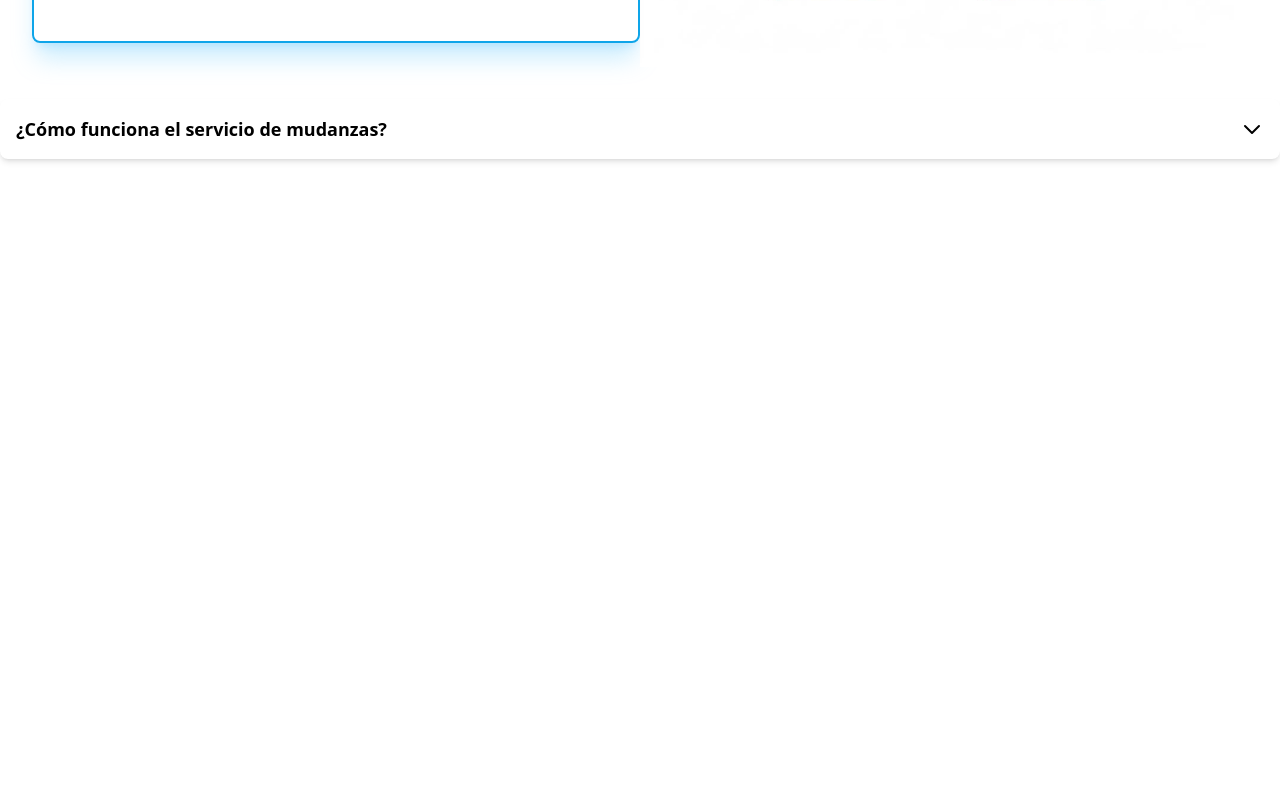
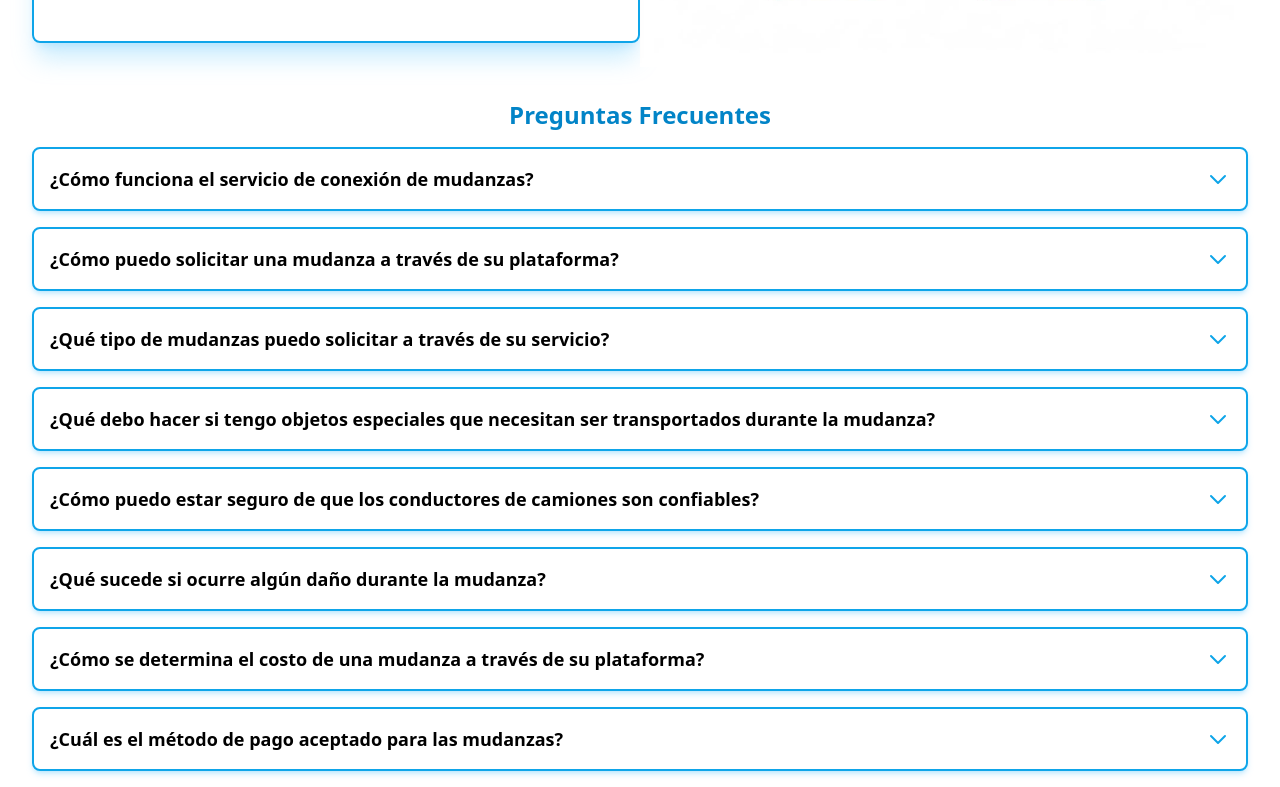
Before and after one commit to MudameProject/MudameFront, a React (Vite) app: page / in a window 1280 px wide. Shown: the part 2005-2792 px from the top of the page. Before the commit the page ends 2180 px from the top, so only its background shows below. Built offline with nearby package versions, Linux system fonts and the light colour scheme.

Commit message:
FAQ terminado

```diff
--- a/src/Components/FAQ.jsx
+++ b/src/Components/FAQ.jsx
@@ -6,15 +6,15 @@ function FAQ({ question, answer }) {
   const toggleOpen = () => setIsOpen(!isOpen);
 
   return (
-    <div className="bg-white rounded-lg shadow-md p-4 mb-4">
+    <div className="bg-white rounded-lg transition-all duration-500 ease-in-out shadow-md shadow-sky-300/40 border-solid border-2 border-sky-500 p-4 mb-4 select-none xs:mx-8">
       <div
         onClick={toggleOpen}
         className="cursor-pointer flex justify-between items-center"
       >
-        <h3 className="text-lg font-semibold">{question}</h3>
+        <h3 className="text-lg font-semibold font-sans subpixel-antialiased">{question}</h3>
         <svg
           xmlns="http://www.w3.org/2000/svg"
-          className={`h-6 w-6 transform transition-transform duration-300 ${
+          className={`h-6 w-6 transform transition-transform duration-300 text-sky-500 ${
             isOpen ? "rotate-180" : ""
           }`}
           fill="none"
@@ -31,7 +31,7 @@ function FAQ({ question, answer }) {
       </div>
 
       <div className={`mt-2 ${isOpen ? "block" : "hidden"}`}>
-        <p className="text-gray-600">{answer}</p>
+        <p className="text-gray-600 subpixel-antialiased break-words">{answer}</p>
       </div>
     </div>
   );
@@ -40,14 +40,56 @@ function FAQ({ question, answer }) {
 export default function FAQList() {
   const faqs = [
     {
-      question: "¿Cómo funciona el servicio de mudanzas?",
+      question: "¿Cómo funciona el servicio de conexión de mudanzas?",
       answer:
-        "El servicio de mudanzas incluye embalaje, transporte seguro y descarga en el destino final. Nuestro equipo profesional se encargará de todo el proceso.",
+        "Nuestro servicio funciona como un intermediario entre usuarios que necesitan realizar una mudanza y conductores de camiones disponibles. Los usuarios publican los detalles de su mudanza y los conductores interesados pueden ofrecer sus servicios.",
+    },
+    {
+      question: "¿Cómo puedo solicitar una mudanza a través de su plataforma?",
+      answer:
+        "Es fácil. Solo necesitas crear una cuenta gratuita en nuestra plataforma, publicar los detalles de tu mudanza (fecha, ubicación, tamaño, etc.) y esperar a que los conductores interesados te contacten con sus ofertas.",
+    },
+    {
+      question:
+        "¿Qué tipo de mudanzas puedo solicitar a través de su servicio?",
+      answer:
+        "Nuestro servicio puede ayudarte con todo tipo de mudanzas, desde pequeños traslados dentro de la ciudad hasta mudanzas a larga distancia.",
+    },
+    {
+      question:
+        "¿Qué debo hacer si tengo objetos especiales que necesitan ser transportados durante la mudanza?",
+      answer:
+        "En la descripción de tu mudanza, puedes proporcionar detalles sobre cualquier objeto especial que necesite ser transportado. Los conductores interesados podrán ofrecerte soluciones específicas para manejar esos objetos.",
+    },
+    {
+      question:
+        "¿Cómo puedo estar seguro de que los conductores de camiones son confiables?",
+      answer:
+        "Todos los conductores en nuestra plataforma están verificados y cuentan con calificaciones de otros usuarios. Puedes revisar las calificaciones y comentarios de otros clientes antes de elegir un conductor para tu mudanza.",
+    },
+    {
+      question: "¿Qué sucede si ocurre algún daño durante la mudanza?",
+      answer:
+        "Trabajamos para garantizar que todas las mudanzas se realicen de manera segura, pero en caso de algún daño, contamos con un proceso de reclamación para resolver cualquier problema de manera justa y rápida.",
+    },
+    {
+      question:
+        "¿Cómo se determina el costo de una mudanza a través de su plataforma?",
+      answer:
+        "El costo de la mudanza depende de varios factores, como la distancia, el tamaño de la mudanza y cualquier servicio adicional solicitado. Los conductores interesados te enviarán sus ofertas con detalles sobre el precio.",
+    },
+    {
+      question: "¿Cuál es el método de pago aceptado para las mudanzas?",
+      answer:
+        "Aceptamos pagos en línea a través de métodos seguros como tarjetas de crédito o transferencias bancarias. El pago se realiza una vez que la mudanza se haya completado satisfactoriamente.",
     },
   ];
 
   return (
     <>
+      <h2 className="text-sky-600 text-2xl text-center font-sans subpixel-antialiased font-bold mb-4 select-none">
+        Preguntas Frecuentes
+      </h2>
       {faqs.map((faq, index) => (
         <FAQ key={index} question={faq.question} answer={faq.answer} />
       ))}
--- a/src/Components/Objectiv.jsx
+++ b/src/Components/Objectiv.jsx
@@ -3,7 +3,7 @@ import ObjectivImage from "../assets/objectiv.png";
 
 function Objectiv() {
   return (
-    <div className="bg-white rounded-lg p-8 transition-all duration-500 ease-in-out">
+    <div className="bg-white rounded-lg p-8 transition-all duration-500 ease-in-out select-none">
       <div className="flex flex-col md:flex-row justify-between">
         <div className="w-full md:w-1/2 flex items-center mb-4 md:mb-0">
           <img className="w-full" src={ObjectivImage} alt="no cargo" />
--- a/src/Components/Services.jsx
+++ b/src/Components/Services.jsx
@@ -3,7 +3,7 @@ import ServicesImage from "../assets/services.jpeg";
 
 function Services() {
   return (
-    <div className="bg-white rounded-lg p-8 transition-all duration-500 ease-in-out">
+    <div className="bg-white rounded-lg p-8 transition-all duration-500 ease-in-out select-none">
       <div className="flex-col-reverse md:flex-row  justify-between flex items-center">
         <div className="border-solid border-2 border-sky-500 w-full md:w-1/2 flex flex-col rounded-lg p-8 shadow-xl shadow-sky-300/40">
           <div className="mb-4">
--- a/tailwind.config.js
+++ b/tailwind.config.js
@@ -5,6 +5,9 @@ export default {
     extend: {
       fontFamily: {
         roboto: "Josefin Sans', sans-serif",
+      },
+      screens: {
+        'xs': '320px',
       },
       colors: {
         AzulCyan: "#4487EB",
```
